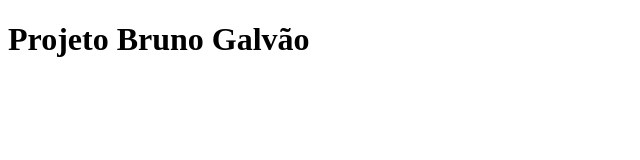
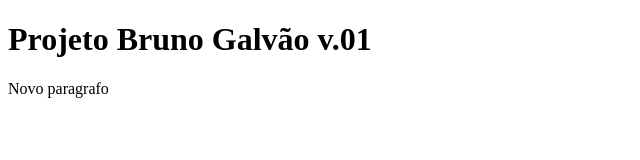
Before and after one commit to GalvaoBruno/curso-git, a plain HTML site: page index.html in a window 1280 px wide. Shown: the whole page, without its empty margins (0-640 px from the left). Drawn offline with Linux system fonts and the light colour scheme.

Commit message:
Alteracao

```diff
--- a/index.html
+++ b/index.html
@@ -4,6 +4,7 @@
 	<title></title>
 </head>
 <body>
-	<h1>Projeto Bruno Galvão</h1>
+	<h1>Projeto Bruno Galvão v.01</h1>
+	Novo paragrafo
 	</body>
 </html>
```
